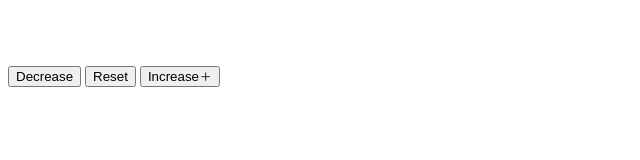
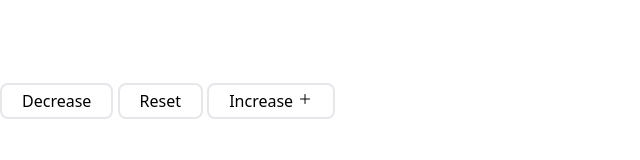
Before and after one commit to yousufislamme/tojbi, a plain HTML site: page index.html in a window 1280 px wide. Shown: the whole page, without its empty margins (0-640 px from the left). Drawn offline with nearby package versions, Linux system fonts and the light colour scheme.

Commit message:
modified

```diff
--- a/index.html
+++ b/index.html
@@ -6,20 +6,23 @@
    <meta http-equiv="X-UA-Compatible" content="IE=edge">
    <meta name="viewport" content="width=device-width, initial-scale=1.0">
    <title>Document</title>
-
    <link rel="stylesheet" href="App/style.css">
 </head>
 
 <body>
 
-   <label style="font-size: 50px; " id="count"></label> <br>
+   <label class="text-[55px] font-semibold" id="count"></label> <br>
    <div>
-      <button id="decrease">Decrease</button>
-      <button id="reset">Reset</button>
-      <button class="increase" id="increase">Increase <ion-icon name="add-outline"></ion-icon></button>
+      <button class="border-2 border-bg-gray-400 py-1 px-5 rounded-lg" id="decrease">Decrease</button>
+      <button class="border-2 border-bg-gray-400 py-1 px-5 rounded-lg" id="reset">Reset</button>
+      <button class="border-2 border-bg-gray-400 py-1 px-5 rounded-lg" class="increase" id="increase">Increase <ion-icon
+            name="add-outline"></ion-icon></button>
    </div>
 
 
+
+
+   <script src="https://cdn.tailwindcss.com"></script>
    <script type="module" src="https://unpkg.com/ionicons@7.1.0/dist/ionicons/ionicons.esm.js"></script>
    <script nomodule src="https://unpkg.com/ionicons@7.1.0/dist/ionicons/ionicons.js"></script>
    <script src="./App/app.js"></script>
```
